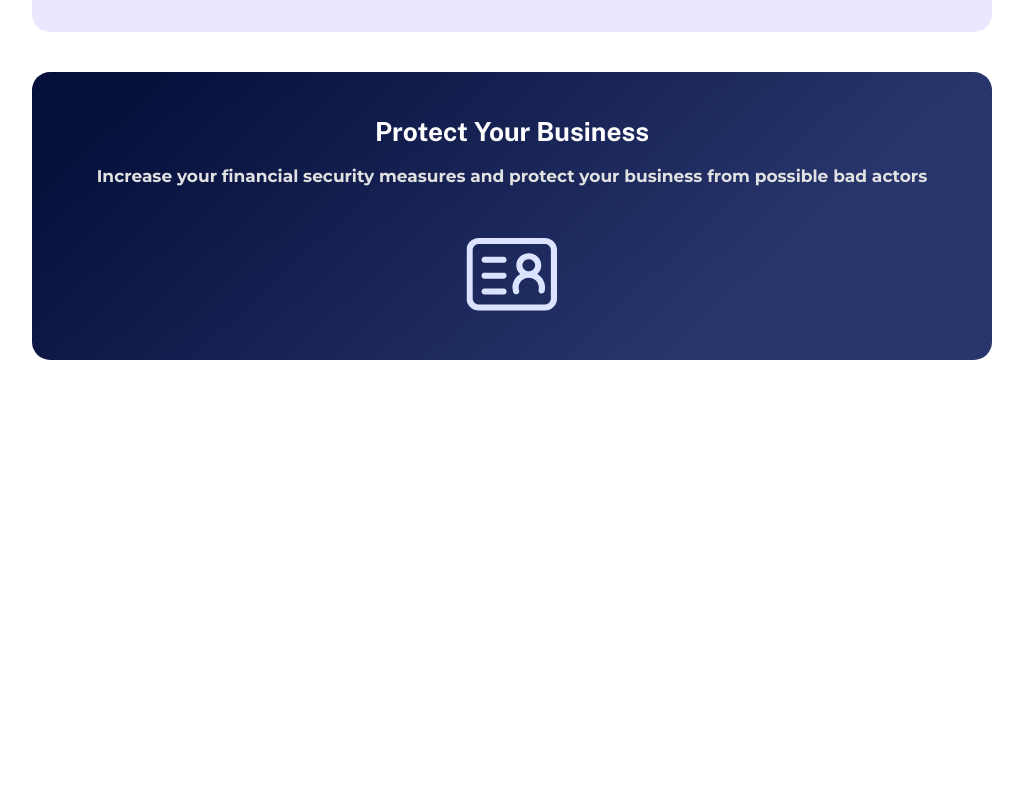
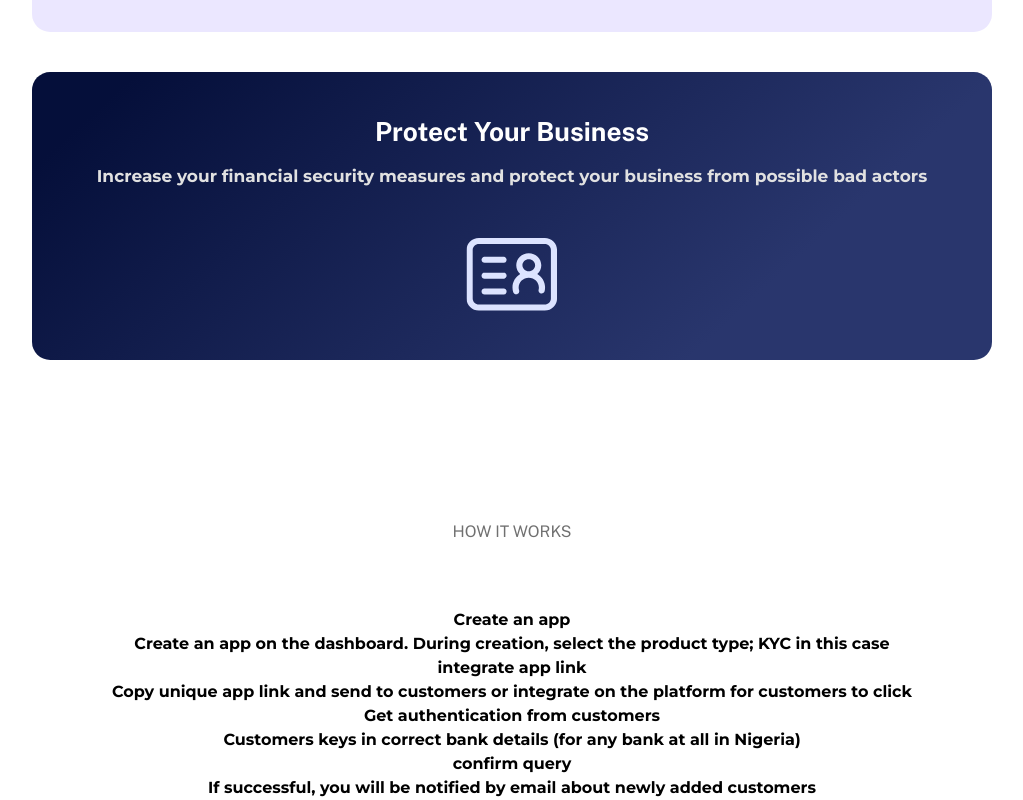
Before and after one commit to OGEmanuel/zeeh-interview-project, a Next.js app: page / in a window 1280 px wide. Shown: the part 3895-4695 px from the top of the page, without its empty margins (128-1151 px from the left). Before the commit the page ends 4415 px from the top, so only its background shows below. Built offline with nearby package versions, Linux system fonts and the light colour scheme.

Commit message:
how initial

```diff
--- /dev/null
+++ b/components/how.jsx
@@ -0,0 +1,39 @@
+const How = () => {
+  return (
+    <section>
+      <h4 className="h4">HOW IT WORKS</h4>
+      <div className="px-20 font-mont font-bold text-center">
+        <div>
+          <p>Create an app</p>
+          <p>
+            Create an app on the dashboard. During creation, select the product
+            type; KYC in this case
+          </p>
+        </div>
+        <div>
+          <p>integrate app link</p>
+          <p>
+            Copy unique app link and send to customers or integrate on the
+            platform for customers to click
+          </p>
+        </div>
+        <div>
+          <p>Get authentication from customers</p>
+          <p>
+            Customers keys in correct bank details (for any bank at all in
+            Nigeria)
+          </p>
+        </div>
+        <div>
+          <p>confirm query</p>
+          <p>
+            If successful, you will be notified by email about newly added
+            customers
+          </p>
+        </div>
+      </div>
+    </section>
+  );
+};
+
+export default How;
--- a/pages/index.js
+++ b/pages/index.js
@@ -1,6 +1,7 @@
 import Benefits from '@/components/benefits';
 import Features from '@/components/features';
 import Hero from '@/components/hero';
+import How from '@/components/how';
 import Partners from '@/components/partners';
 import Head from 'next/head';
 
@@ -18,6 +19,7 @@ export default function Home() {
         <Partners />
         <Features />
         <Benefits />
+        <How />
       </main>
     </>
   );
--- a/styles/globals.css
+++ b/styles/globals.css
@@ -45,7 +45,7 @@
 }
 
 .feature-p-sub {
-  @apply text-[1.0625rem] text-card-p font-bold w-[24rem];
+  @apply text-[1.0625rem] text-card-p font-bold w-96;
 }
 
 .feature-card {
@@ -71,3 +71,7 @@
 .benefit-container {
   @apply text-center rounded-custom-lg p-10 flex-col-between;
 }
+
+.how-main-p {
+  @apply text-[1.875rem];
+}
```
